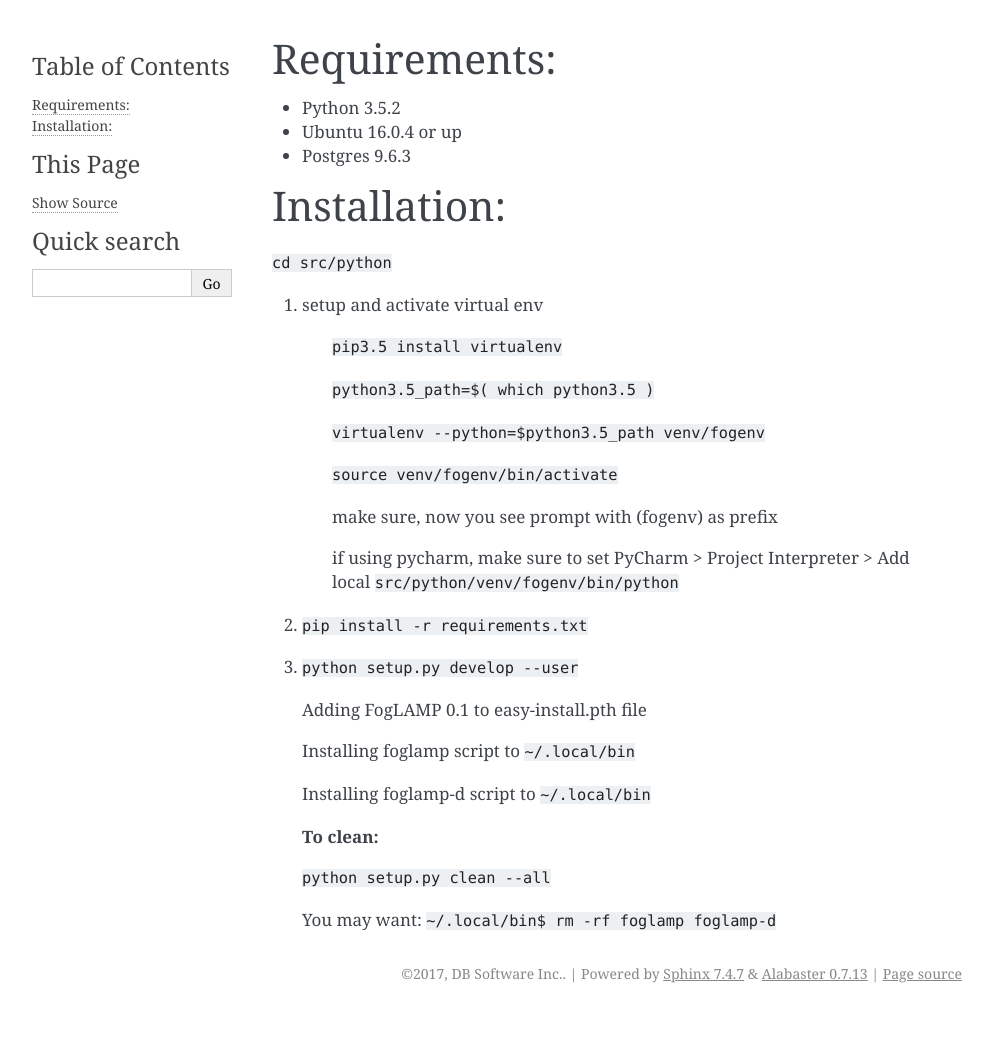
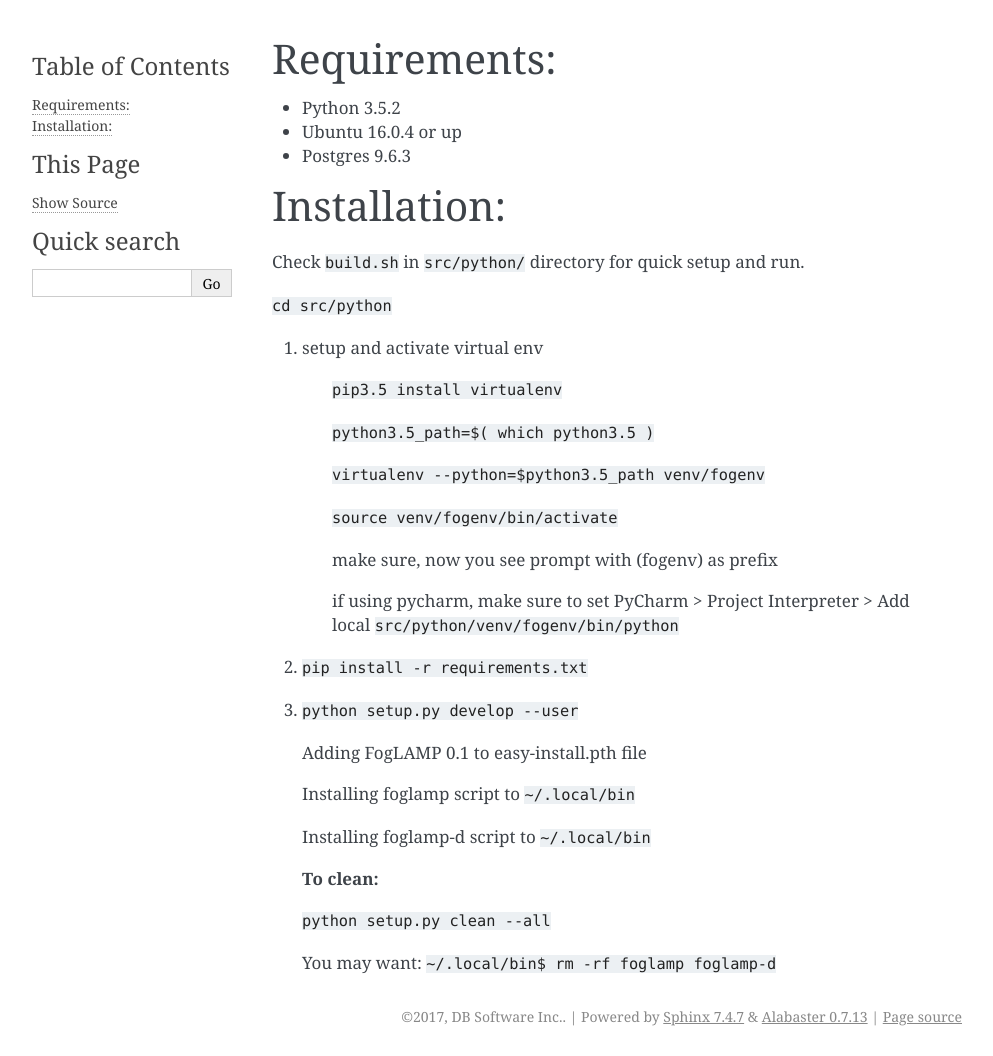
Before and after one commit to fledge-iot/fledge, a Sphinx documentation site: the page built from docs/backend.rst, in a window 1280 px wide. Shown: the whole page, without its empty margins (148-1141 px from the left). Built offline with Sphinx 7.4.7, drawn with Linux system fonts in a browser that asks for light colours; before the commit the page ends 1013 px from its top, so only the background shows below that.

Commit message:
build script improvements and added info to backend.rst

```diff
--- a/docs/backend.rst
+++ b/docs/backend.rst
@@ -8,6 +8,8 @@ Requirements:
 
 Installation:
 -------------
+
+Check ``build.sh`` in ``src/python/`` directory for quick setup and run.
 
 ``cd src/python``
 
```
Also changed, not shown: 1 other file.
